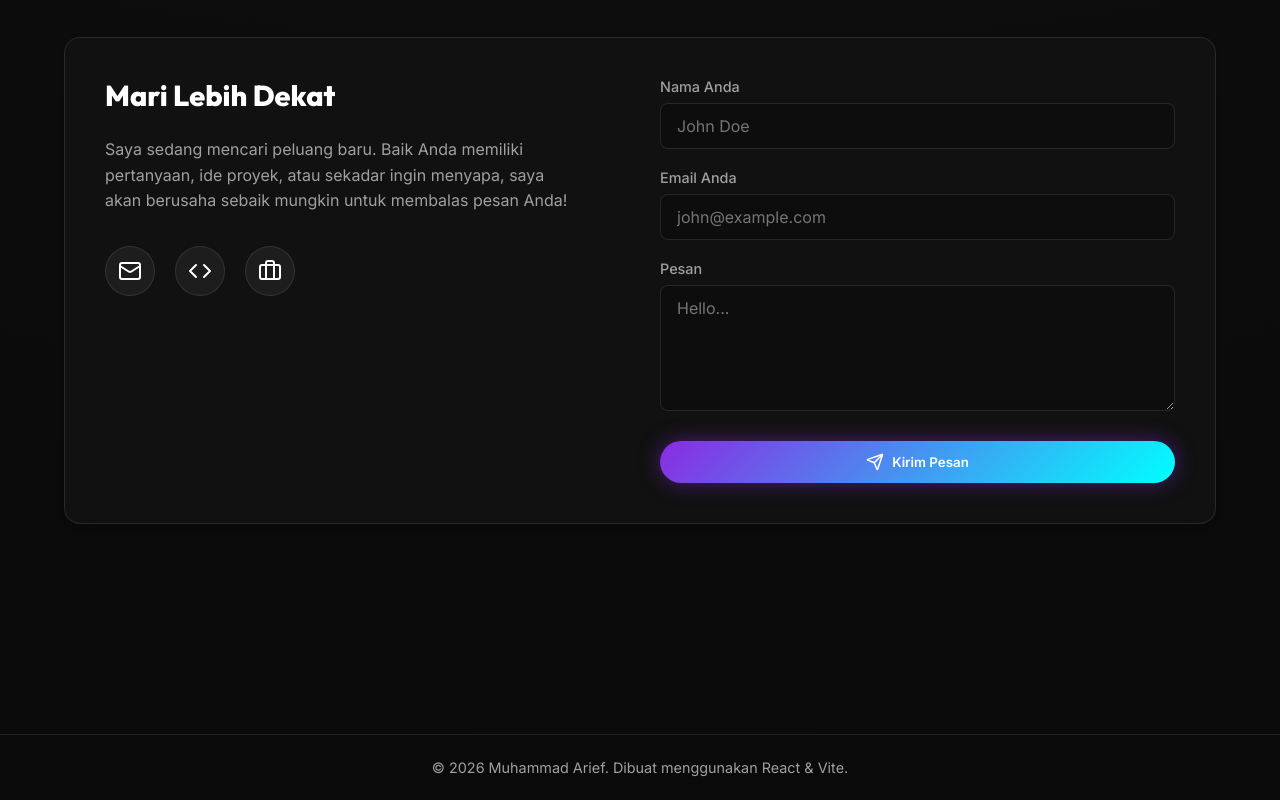
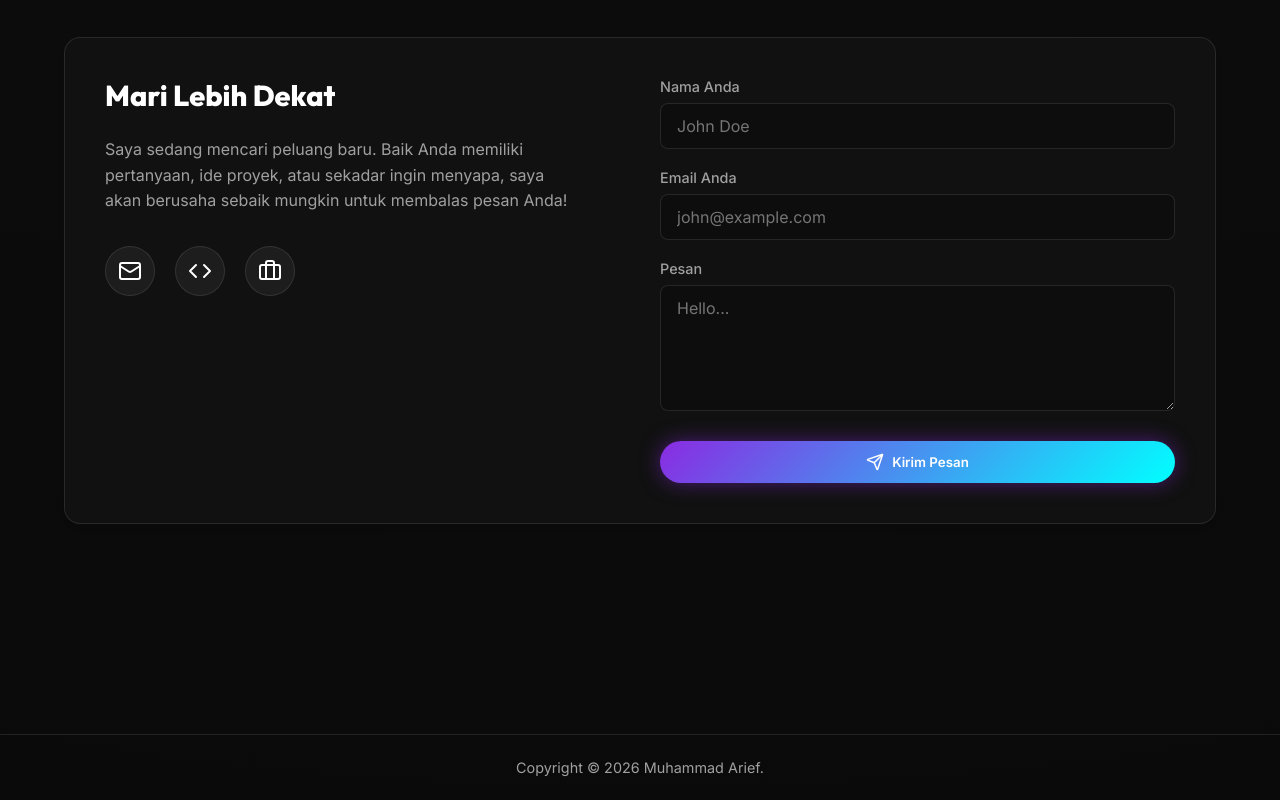
Before and after one commit to voltrexx-v1/Portofolio, a React (Vite) app: page / in a window 1280 px wide. Shown: the part 3060-3860 px from the top of the page. Built offline with nearby package versions, Linux system fonts and the light colour scheme.

Commit message:
update: ganti footer

```diff
--- a/src/data/dictionary.js
+++ b/src/data/dictionary.js
@@ -67,7 +67,7 @@ export const dict = {
       message: "Message",
       send: "Send Message"
     },
-    footer: "© 2026 Muhammad Arief. Built with using React & Vite."
+    footer: "Copyright © 2026 Muhammad Arief."
   },
   id: {
     nav: {
@@ -137,6 +137,6 @@ export const dict = {
       message: "Pesan",
       send: "Kirim Pesan"
     },
-    footer: "© 2026 Muhammad Arief. Dibuat menggunakan React & Vite."
+    footer: "Copyright © 2026 Muhammad Arief."
   }
 };
```
